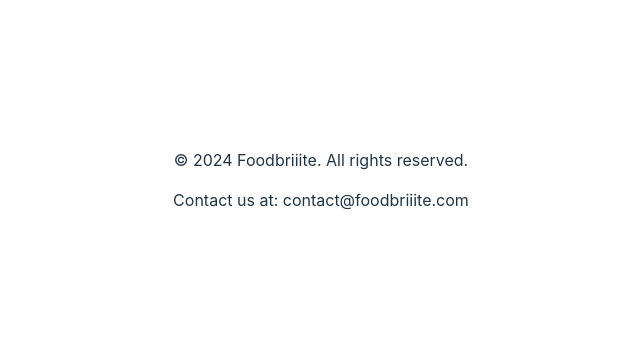
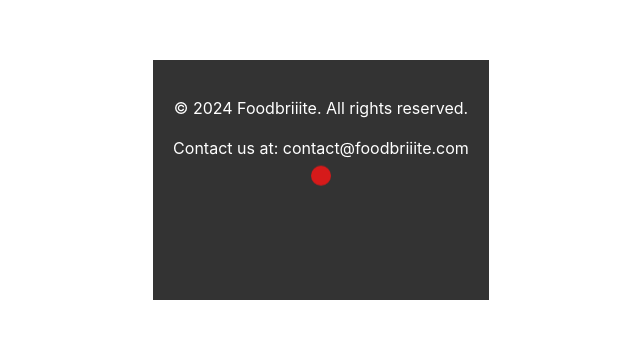
Before and after one commit to SaraM09/hackathon-1-front-end, a React (Vite) app: page / in a window 1280 px wide. Shown: the part 220-558 px from the top of the page, without its empty margins (319-959 px from the left). Built offline with nearby package versions, Linux system fonts and the light colour scheme.

Commit message:
added some fun interactivity to footer

```diff
--- a/src/components/Footer.jsx
+++ b/src/components/Footer.jsx
@@ -1,6 +1,24 @@
-import React from 'react'
+import React, {useState} from 'react'
+import "../footer.css"
 
 const Footer = () => {
+
+   // State to manage the ball's position
+ const [ballPosition, setBallPosition] = useState({ top: '50%', left: '50%' });
+
+ // Function to generate a random position for the ball
+ const getRandomPosition = () => {
+  const top = Math.random() * 80 + 10; // Random value between 10% and 90%
+  const left = Math.random() * 80 + 10; // Random value between 10% and 90%
+  return { top: `${top}%`, left: `${left}%` };
+};
+
+ // Event handler for mouseover
+ const handleMouseOver = () => {
+  setBallPosition(getRandomPosition());
+};
+
+
   return (
     <footer className="footer">
       <div className="container">
@@ -13,6 +31,10 @@
           <li><a href="https://www.linkedin.com/company/yourcompany" target="_blank" rel="noopener noreferrer">LinkedIn</a></li>
         </ul> */}
       </div>
+      <div className="ball"
+      style={{ top: ballPosition.top, left: ballPosition.left }}
+      onMouseOver={handleMouseOver}
+      ></div>
     </footer>
   )
 }
--- /dev/null
+++ b/src/footer.css
@@ -0,0 +1,31 @@
+/* styles.css */
+
+.footer {
+    position: relative;
+    background-color: #333;
+    color: white;
+    padding: 20px;
+    text-align: center;
+    height: 200px;
+   }
+
+   .ball {
+    position: absolute;
+    bottom: 20px;
+    left: 100%;
+    transform: translateX(-50%);
+    width: 20px;
+    height: 20px;
+    background-color: rgb(214, 26, 26);
+    border-radius: 50%;
+    animation: bounce 2s infinite;
+   }
+
+   @keyframes bounce {
+     0%, 100% {
+       transform: translateX(-50%) translateY(-50%);
+    }
+     50% {
+       transform: translateX(-50%) translateY(-30px);
+    }
+   }
```
